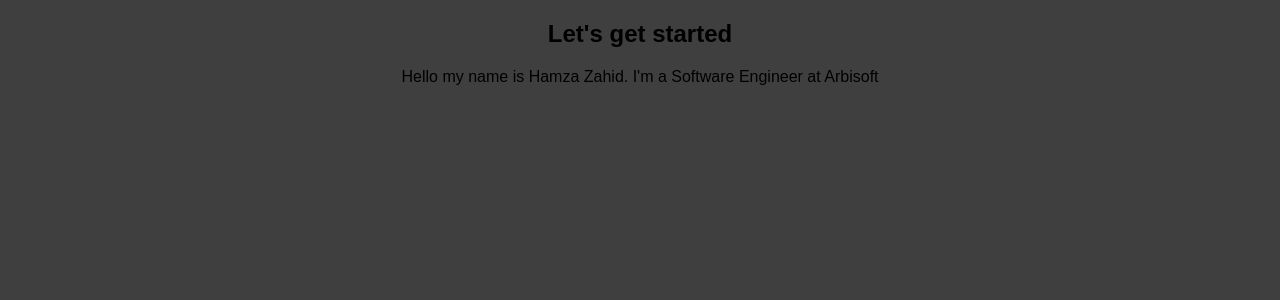
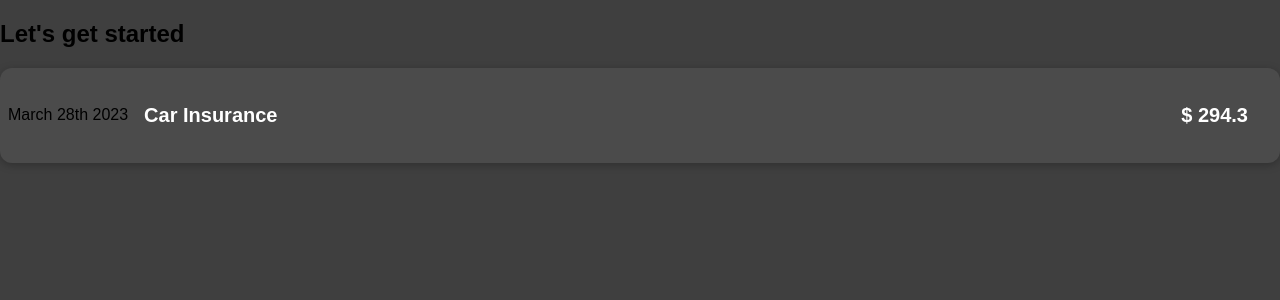
Before and after one commit to HamzaZahid172/Learning_React, a JavaScript app in the folder react-complete-guide/: page / in a window 1280 px wide. Shown: the top 300 px of the page. Built offline with nearby package versions, Linux system fonts and the light colour scheme.

Commit message:
Added the ExpenseItem JS & CSS file in the component folder

```diff
--- a/react-complete-guide/src/App.css
+++ b/react-complete-guide/src/App.css
@@ -1,6 +1,6 @@
-.App {
+/* .App {
   text-align: center;
-}
+} */
 
 .App-logo {
   height: 40vmin;
--- a/react-complete-guide/src/App.js
+++ b/react-complete-guide/src/App.js
@@ -1,10 +1,11 @@
 import './App.css';
+import ExpenseItem from './components/ExpenseItem';
 
 function App() {
   return (
     <div className="App">
       <h2> Let's get started</h2>
-      <p>Hello my name is Hamza Zahid. I'm a Software Engineer at Arbisoft</p>
+      <ExpenseItem></ExpenseItem>
     </div>
   );
 }
--- /dev/null
+++ b/react-complete-guide/src/components/ExpenseItem.css
@@ -0,0 +1,50 @@
+.expense-item {
+    display: flex;
+    justify-content: space-between;
+    align-items: center;
+    box-shadow: 0 2px 8px rgba(0, 0, 0, 0.25);
+    padding: 0.5rem;
+    margin: 1rem 0;
+    border-radius: 12px;
+    background-color: #4b4b4b;
+}
+
+.expense-item__description {
+    display: flex;
+    flex-direction: column;
+    gap: 1rem;
+    align-items: flex-end;
+    flex-flow: column-reverse;
+    justify-content: flex-start;
+    flex: 1;
+}
+
+.expense-item__price {
+    font-size: 2rem;
+    font-weight: bold;
+    color: white;
+    background-color: #4b4b4b;
+}
+
+.expense-item__description {
+    flex-direction: row;
+    align-items: center;
+    justify-content: flex-start;
+    flex: 1;
+}
+
+.expense-item h2 {
+    color: #3a3a3a;
+    font-size: 1rem;
+    flex: 1;
+    margin: 0 1rem;
+    color: white;
+}
+.expense-item__description h2 {
+    font-size: 1.25rem;
+}
+
+.expense-item__price {
+    font-size: 1.25rem;
+    padding: 0.5rem 1.5rem;
+}
--- /dev/null
+++ b/react-complete-guide/src/components/ExpenseItem.js
@@ -0,0 +1,14 @@
+import './ExpenseItem.css'
+function ExpenseItem() {
+  return (
+    <div className='expense-item'>
+      <div>March 28th 2023</div>
+      <div className='expense-item__description'>
+        <h2>Car Insurance</h2>
+        <p className='expense-item__price'>$ 294.3</p>
+      </div>
+    </div>
+  );
+}
+
+export default ExpenseItem;
```
